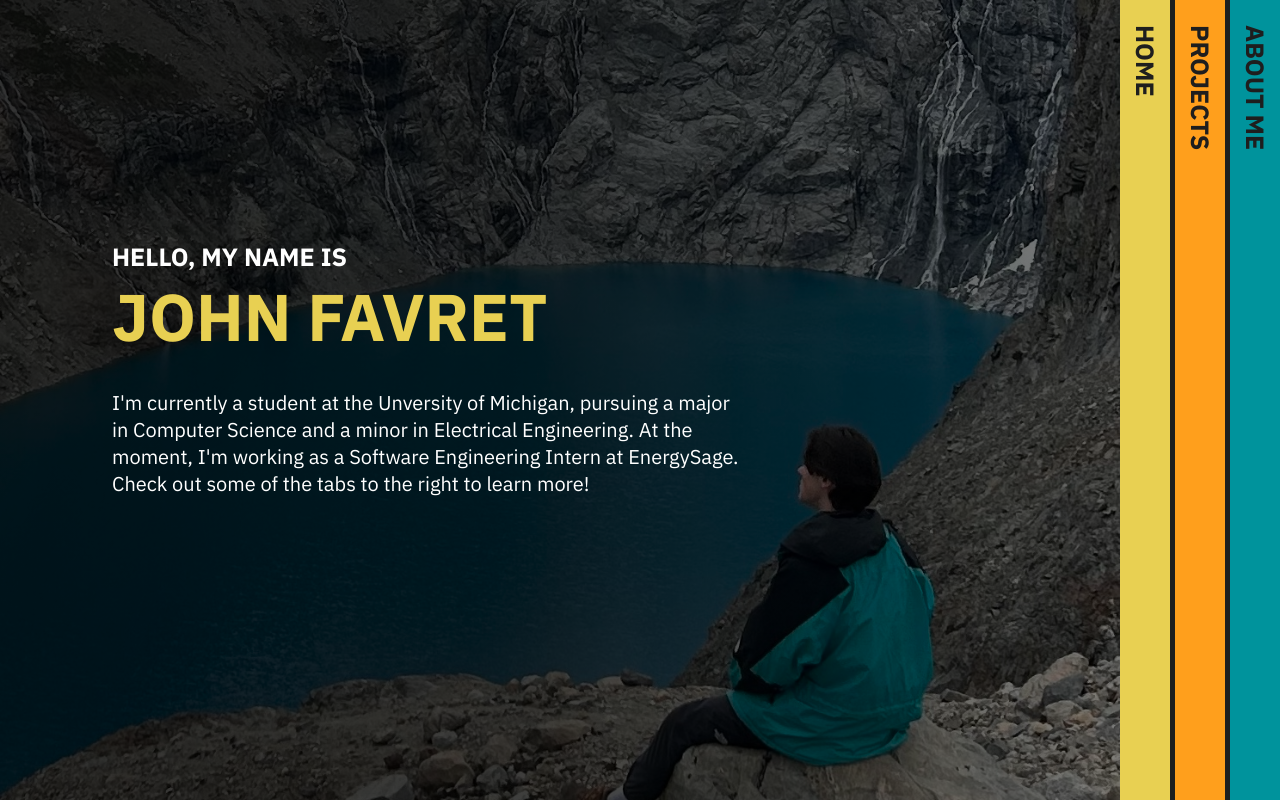
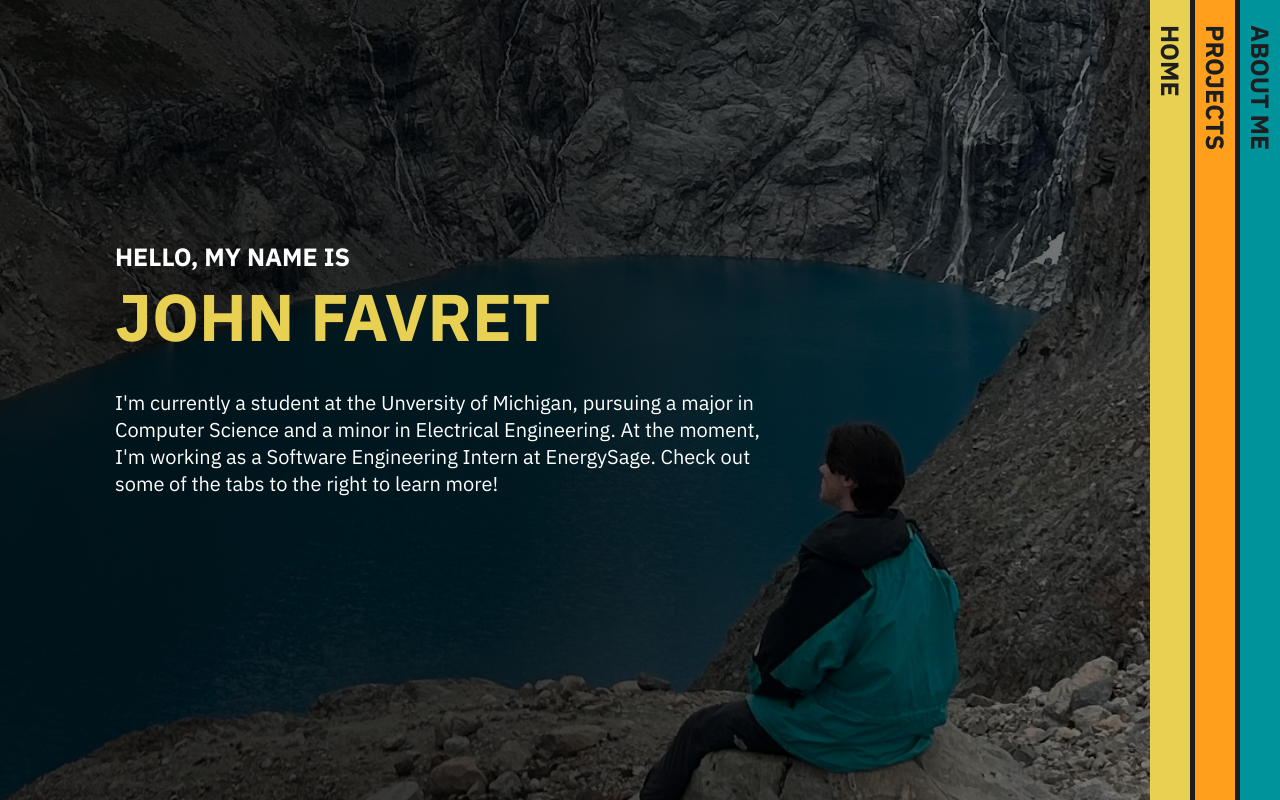
Before and after one commit to johnfav03/Personal-Website-v4, a Vue app: page / in a window 1280 px wide. Built offline with nearby package versions, Linux system fonts and the light colour scheme; grey boxes are pictures that could not be loaded.

Commit message:
adjusted nav wid

```diff
--- a/src/App.vue
+++ b/src/App.vue
@@ -95,8 +95,8 @@
         data() {
             return {
                 oneOff: '0px',
-                twoOff: '55px',
-                thrOff: '110px',
+                twoOff: '45px',
+                thrOff: '90px',
                 stage: 2,
                 glass: false,
             };
@@ -114,17 +114,17 @@
                 if (pos == 2) {
                     this.stage = pos;
                     this.oneOff = '0px';
-                    this.twoOff = '55px';
+                    this.twoOff = '45px';
                 }
                 else if (pos == 1) {
                     this.stage = pos;
-                    this.oneOff = 'calc(160px - 100vw)';
-                    this.twoOff = '55px';
+                    this.oneOff = 'calc(130px - 100vw)';
+                    this.twoOff = '45px';
                 }
                 else if (pos == 0) {
                     this.stage = pos;
-                    this.oneOff = 'calc(160px - 100vw)';
-                    this.twoOff = 'calc(215px - 100vw)';
+                    this.oneOff = 'calc(130px - 100vw)';
+                    this.twoOff = 'calc(175px - 100vw)';
                 }
                 if (pos == 0) {
                     this.glass = true;
--- a/src/components/Frame.vue
+++ b/src/components/Frame.vue
@@ -33,7 +33,7 @@
         transition: left 0.5s;
     }
     .cont {
-        width: calc(100vw - 160px);
+        width: calc(100vw - 130px);
         height: 100%;
         display: flex;
         background-color: var(--bg-dark);
--- a/src/components/NavStrip.vue
+++ b/src/components/NavStrip.vue
@@ -24,7 +24,7 @@
 <style scoped>
     span {
         display: block;
-        width: 50px;
+        width: 40px;
         height: 100%;
         position: relative;
     }
@@ -41,7 +41,7 @@
     .bar {
         background-color: var(--bg-color);
         color: var(--tx-dark);
-        width: 50px;
+        width: 40px;
         height: 100%;
         padding-top: 25px;
     }
@@ -50,8 +50,8 @@
     }
     h1 {
         font-size: 25px;
-        height: 50px;
-        line-height: 50px;
+        height: 40px;
+        line-height: 40px;
         transform: rotate(90deg) translateY(-100%);
         transform-origin: top left;
         white-space: nowrap;
```
